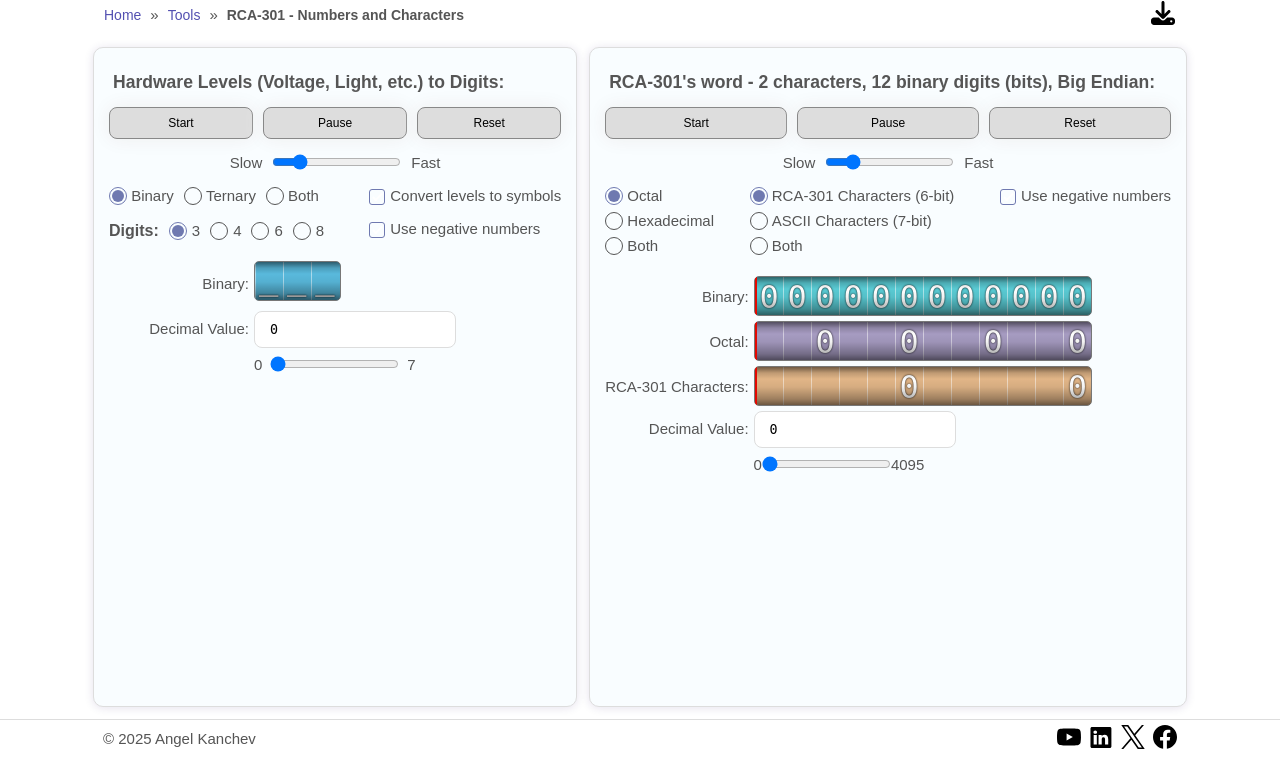
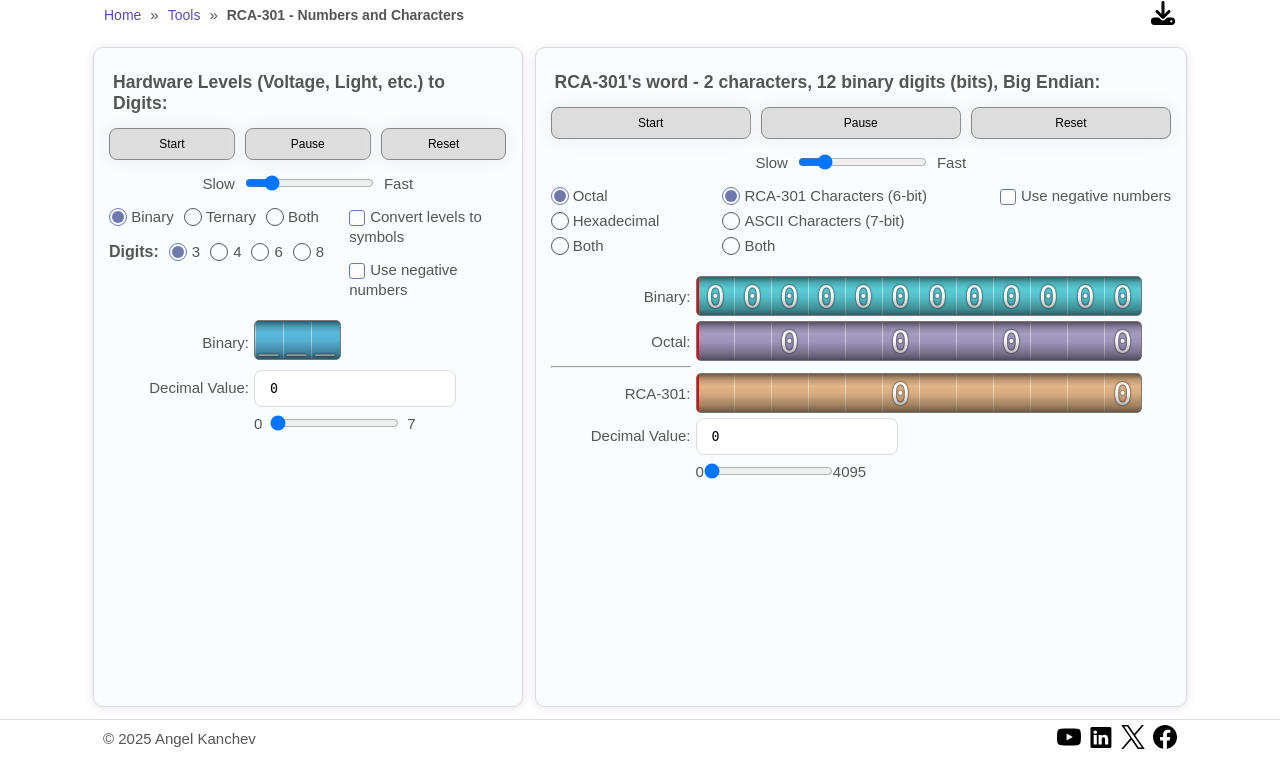
Before and after one commit to TheCodingAngel/WebResources, a PHP site: page /tools/RCA-301-Characters.php in a window 1280 px wide. Shown: the part 43-800 px from the top of the page. Run offline with PHP 8.4, Linux system fonts and the light colour scheme; some web fonts are replaced.

Commit message:
Use wider "digits" for counters with characters.

```diff
--- a/tools/RCA-301-Characters.php
+++ b/tools/RCA-301-Characters.php
@@ -368,8 +368,12 @@ require '../common/php/utils.php';
           </svg>
         </div>
 
+        <hr>
+        <div></div>
+        <div></div>
+
         <div id="ohLabelCharRca" class="alignRightCenter">
-          <label class="baseLabel">RCA-301 <span class="mobile_none">Characters</span>:</label>
+          <label class="baseLabel">RCA-301:</label>
         </div>
         <div id="ohRowCharRca" class="flex-row">
           <div id="ohDivCharRca" class="counter-parent">
@@ -388,7 +392,7 @@ require '../common/php/utils.php';
         </div>
 
         <div id="ohLabelCharAscii" class="alignRightCenter">
-          <label class="baseLabel">ASCII <span class="mobile_none">Characters</span>:</label>
+          <label class="baseLabel">ASCII:</label>
         </div>
         <div id="ohRowCharAscii" class="flex-row">
           <div id="ohDivCharAscii" class="counter-parent">
--- a/tools/scripts/Rca301_Characters/counter.js
+++ b/tools/scripts/Rca301_Characters/counter.js
@@ -42,6 +42,7 @@ class Counter {
     #upperBound = 0;
     #lowerBound = 0;
     #allowNegative = false;
+    #wideDigits = false;
 
     #digitCount;
     #digits = [];  // Little Endian order
@@ -58,6 +59,7 @@ class Counter {
     constructor(config) {
         this.#radix = config.radix;
         this.#currentValue = config.initial || 0;
+        this.#wideDigits = config.wideDigits;
 
         this.#overflowSelector = document.getElementById(config.overflowSelectorId);
         this.#overflowTooltip = this.#overflowSelector.firstElementChild.firstElementChild.textContent;
@@ -197,7 +199,7 @@ class Counter {
             let isDigit = (i % positionsForDigit) == 0;
 
             let digit = document.createElement("div");
-            digit.className = "digit";
+            digit.className = this.#wideDigits ? "wide_digit" : "digit";
 
             let digitCurrent = document.createElement("div");
             digitCurrent.className = "digit-current";
--- a/tools/scripts/Rca301_Characters/counters.css
+++ b/tools/scripts/Rca301_Characters/counters.css
@@ -64,14 +64,21 @@ body {
   border-collapse: collapse;
 }
 
-.counter .digit {
+.counter .digit, .counter .wide_digit {
   white-space: pre;
   position: relative;
   display: table-cell;
   padding: 4px 3px;
-  width: 28px;
   border-left: 1px solid rgba(255, 255, 255, 0.5);
   text-align: center;
+}
+
+.counter .digit {
+  width: 28px;
+}
+
+.counter .wide_digit {
+  width: 37px;
 }
 
 .counter, .data {
--- a/tools/scripts/Rca301_Characters/responsive.css
+++ b/tools/scripts/Rca301_Characters/responsive.css
@@ -165,9 +165,6 @@
     align-items: flex-start;
   }
 
-  .mobile_none {
-    display: none;
-  }
   .overflow {
     font-size: 13px;
   }
--- a/tools/scripts/Rca301_Characters/widgets.js
+++ b/tools/scripts/Rca301_Characters/widgets.js
@@ -232,11 +232,11 @@ class CounterWidgetOctHex extends CounterWidgetBase {
             minValueLabelId: "ohMinValue",
             maxValueLabelId: "ohMaxValue",
             counters : [
-                new Counter({parentId: "ohDivBin", overflowSelectorId: 'ohDivBinOverflow', allPositions: CounterWidgetOctHex.#ALL_POSITIONS, positionsForDigit: 1, radix: 2}),
-                new Counter({parentId: "ohDivOct", overflowSelectorId: 'ohDivOctOverflow', allPositions: CounterWidgetOctHex.#ALL_POSITIONS, positionsForDigit: 3, radix: 8}),
-                new Counter({parentId: "ohDivHex", overflowSelectorId: 'ohDivHexOverflow', allPositions: CounterWidgetOctHex.#ALL_POSITIONS, positionsForDigit: 4, radix: 16}),
-                new Counter({parentId: "ohDivCharRca", overflowSelectorId: 'ohDivCharRcaOverflow', allPositions: CounterWidgetOctHex.#ALL_POSITIONS, positionsForDigit: 6, radix: 64}),
-                new Counter({parentId: "ohDivCharAscii", overflowSelectorId: 'ohDivCharAsciiOverflow', allPositions: CounterWidgetOctHex.#ALL_POSITIONS, positionsForDigit: 7, radix: 128}),
+                new Counter({parentId: "ohDivBin", overflowSelectorId: 'ohDivBinOverflow', allPositions: CounterWidgetOctHex.#ALL_POSITIONS, positionsForDigit: 1, radix: 2, wideDigits: true}),
+                new Counter({parentId: "ohDivOct", overflowSelectorId: 'ohDivOctOverflow', allPositions: CounterWidgetOctHex.#ALL_POSITIONS, positionsForDigit: 3, radix: 8, wideDigits: true}),
+                new Counter({parentId: "ohDivHex", overflowSelectorId: 'ohDivHexOverflow', allPositions: CounterWidgetOctHex.#ALL_POSITIONS, positionsForDigit: 4, radix: 16, wideDigits: true}),
+                new Counter({parentId: "ohDivCharRca", overflowSelectorId: 'ohDivCharRcaOverflow', allPositions: CounterWidgetOctHex.#ALL_POSITIONS, positionsForDigit: 6, radix: 64, wideDigits: true}),
+                new Counter({parentId: "ohDivCharAscii", overflowSelectorId: 'ohDivCharAsciiOverflow', allPositions: CounterWidgetOctHex.#ALL_POSITIONS, positionsForDigit: 7, radix: 128, wideDigits: true}),
             ],
             leadingCounterIdx: 0,
         });
```
